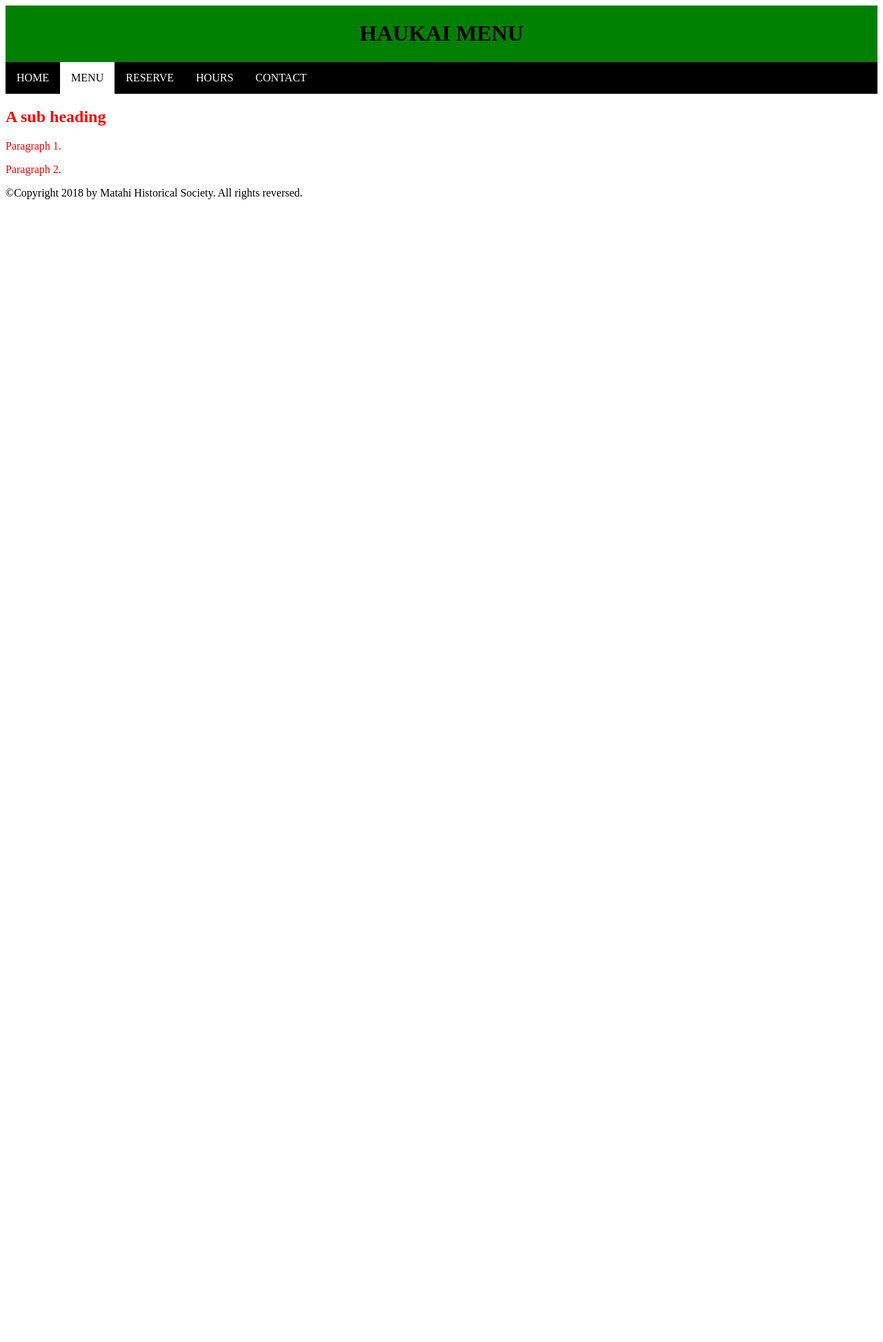
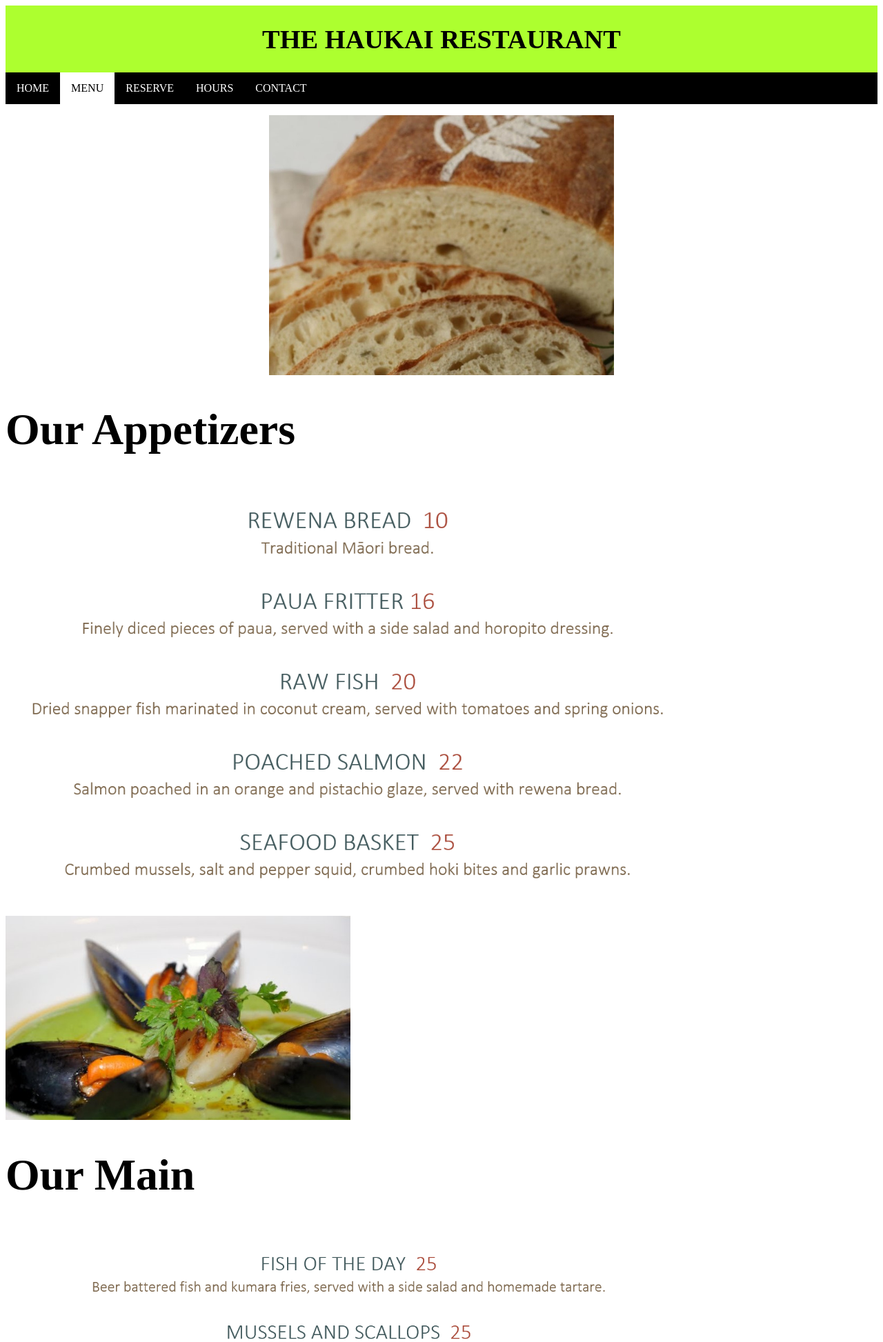
Before and after one commit to alchan13/haukai, a PHP site: page /pages/menu.html in a window 1280 px wide. Shown: the top 1946 px of the page at 69% size. Before the commit the page ends 289 px from the top, so only its background shows below. Run offline with PHP 8.4, Linux system fonts and the light colour scheme.

Commit message:
Iterative Version 2

```diff
--- a/css/mycss.css
+++ b/css/mycss.css
@@ -5,8 +5,10 @@
 
   /* Style the header */
   .header {
-    background-color:green;
+  background-color: greenyellow;
   text-align: center;
+  font-size: larger;
+  font-weight: bolder;
   padding: 1px;
   }
 
@@ -22,6 +24,7 @@
       display: block;
       color:white;
       text-align: center;
+      font-size: medium;
       padding: 14px 16px;
       text-decoration: none;
   }
@@ -55,7 +58,7 @@
  }
 
  .footer {
-   background-color: yellow;
+ background-color: lightgray;
  text-align: center;
  padding: 10px;
  }
@@ -63,7 +66,6 @@
  img {
      max-width: 100%;
      height: auto;
-       max-height: 100%;
  }
 
  .container {
@@ -102,3 +104,21 @@
   left: 50%;
   transform: translate(-50%, -50%);
 }
+
+.containera {
+  position: relative;
+  overflow: hidden;
+  width: 100%;
+  padding-top: 56.25%; /* 16:9 Aspect Ratio (divide 9 by 16 = 0.5625) */
+}
+
+/* Then style the iframe to fit in the container div with full height and width */
+.responsive-iframe {
+  position: absolute;
+  top: 0;
+  left: 0;
+  bottom: 0;
+  right: 0;
+  width: 100%;
+  height: 100%;
+}
--- a/index.html
+++ b/index.html
@@ -1,4 +1,4 @@
-<html>
+<html lang=”en”>
   <head>
       <meta charset="utf-8">
       <meta name="viewport" content="width=device-width, initial-scale=1.0">
--- a/pages/menu.html
+++ b/pages/menu.html
@@ -1,4 +1,4 @@
-<html>
+<html lang="en">
     <head>
       <meta charset="utf-8">
       <title>Haukai menu page</title>
@@ -7,7 +7,7 @@
     <body>
 
     <header class="header">
-        <h1>HAUKAI MENU</h1>
+        <h1>THE HAUKAI RESTAURANT</h1>
     </header>
     <nav class="topnav">
           <a href="../index.html">HOME</a>
@@ -17,14 +17,30 @@
           <a href="contact.html">CONTACT</a>
     </nav>
 
-  <div class="main" style="color: red">
-    <h2>A sub heading</h2>
-    <p>Paragraph 1.</p>
-    <p>Paragraph 2.</p>
+    <div class="container">
+      <p><img src = "../images/RewenaBread.jpg" alt="AppetizersImage" width = "500" height="20"></p>
+      </div>
+      <h1 style="font-size:5vw;">Our Appetizers</h1>
+      <p><img src = "../images/AppetizersMenu.PNG" alt="AppetizersMenu" width = "1000" height="20"></p>
+
+      <p><img src = "../images/MusseslScallopUpdate.jpg" alt="MainImage" width = "500" height="20"></p>
+      </div>
+      <h1 style="font-size:5vw;">Our Main</h1>
+      <p><img src = "../images/MainMenu.PNG" alt="MainMenu" width = "1000" height="20"></p>
+
+      <p><img src = "../images/DeconstructPavolva.jpg" alt="DessertImage" width = "500" height="20"></p>
+      </div>
+      <h1 style="font-size:5vw;">Our Dessert</h1>
+      <p><img src = "../images/DessertMenu.PNG" alt="DessertMenu" width = "1000" height="20"></p>
+
+      <p><img src = "../images/wineglass art.jpg" alt="BeverageImage" width = "500" height="20"></p>
+      </div>
+      <h1 style="font-size:5vw;">Our Beverages</h1>
+      <p><img src = "../images/BeveragesMenu.PNG" alt="BeverageMenu" width = "1000" height="20"></p>
+
 </div>
 
-  <footer>
-    <p>©Copyright 2018 by Matahi
-Historical Society. All rights reversed.</p>
-  </footer>
+<footer class = "footer">
+  <p>©Copyright 2020 by The Haukai Restaurant. All rights reserved.</p>
+</footer>
 </body>
```
Also changed, not shown: pages/contact.html (+13 -11 lines), pages/hours.html (+10 -11 lines), pages/reserve.html (+6 -12 lines), images/AppetizersMenu.PNG (added), images/BeveragesMenu.PNG (added), images/DeconstructPavolva.jpg, images/DessertMenu.PNG (added), images/MainMenu.PNG (added), images/RewenaBread.jpg (added). Lines whose indentation alone changed are shown as unchanged.
